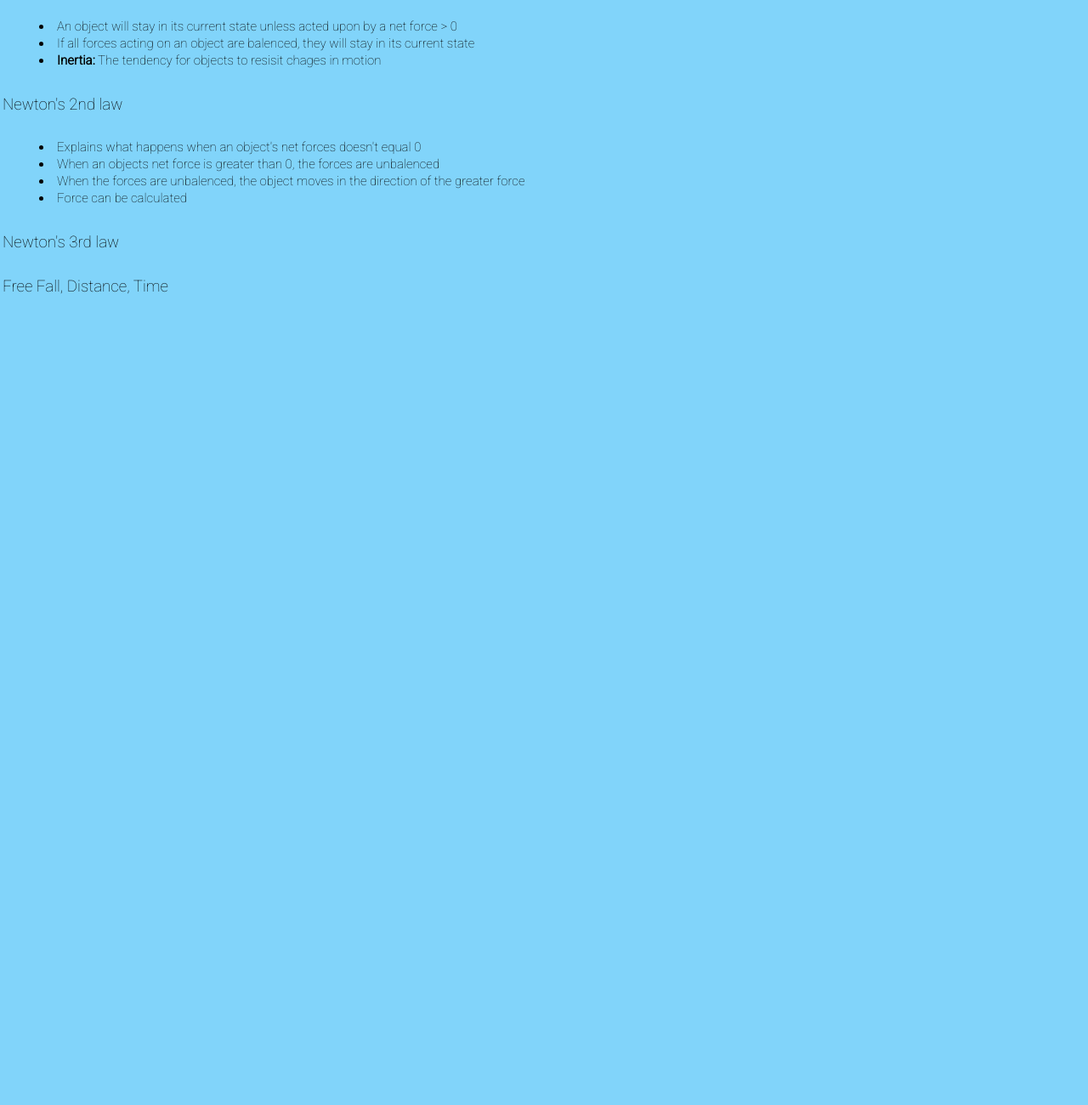
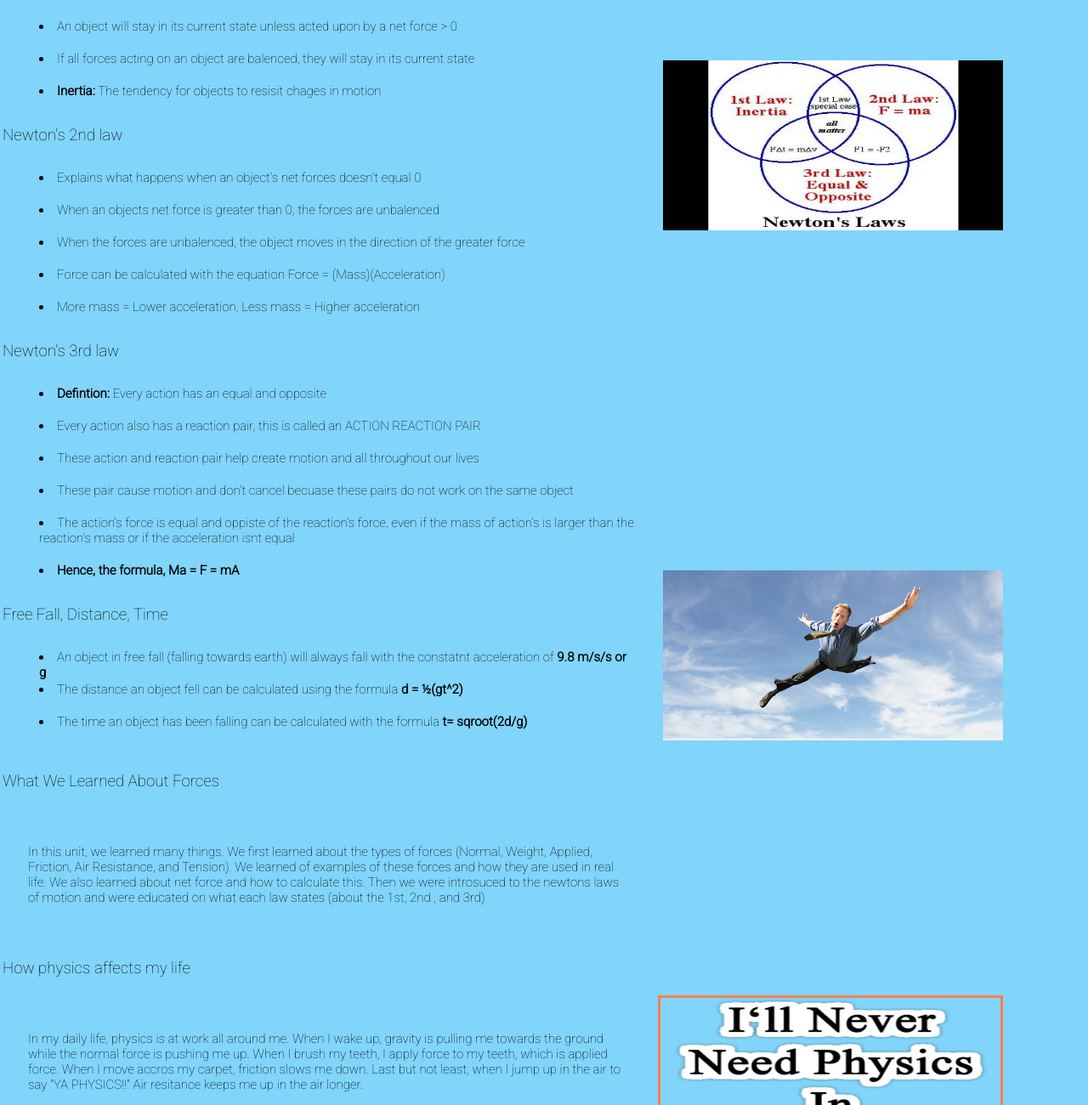
Before and after one commit to lcemerald11/Physical-science, a plain HTML site: page index.html in a window 1280 px wide. Shown: the part 729-2029 px from the top of the page at 85% size. Before the commit the page ends 1107 px from the top, so only its background shows below. Drawn offline with Linux system fonts and the light colour scheme.

Commit message:
finished product

```diff
--- a/index.html
+++ b/index.html
@@ -54,10 +54,12 @@
           An object will stay in its current state unless
           acted upon by a net force > 0
       </li>
+      <br>
       <li>
         If all forces acting on an object are balenced, they will stay in its
           current state
       </li>
+      <br>
       <li>
         <b>Inertia:</b> The tendency for objects to resisit chages in motion
       </li>
@@ -67,27 +69,79 @@
     <h3>Newton's 2nd law</h3>
     <ul>
       <li>Explains what happens when an object's net forces doesn't equal 0</li>
+      <br>
       <li>When an objects net force is greater than 0, the forces are unbalenced</li>
+      <br>
       <li>When the forces are unbalenced, the object moves in the direction of the greater
       force</li>
-      <li>Force can be calculated</li>
+      <br>
+      <li>Force can be calculated with the equation Force = (Mass)(Acceleration)</li>
+      <br>
+      <li>More mass = Lower acceleration, Less mass = Higher acceleration</li>
     </ul>
   </div>
   <div class="3rd law">
     <h3>Newton's 3rd law</h3>
+    <ul>
+      <li><b>Defintion:</b> Every action has an equal and opposite</li>
+      <br>
+      <li>Every action also has a reaction pair, this is called an ACTION REACTION PAIR</li>
+      <br>
+      <li>These action and reaction pair help create motion and all throughout our lives</li>
+      <br>
+      <li>These pair cause motion and don't cancel becuase these pairs do not work on the same
+      object</li>
+      <br>
+      <li>The action's force is equal and oppiste of the reaction's force, even if
+         the mass of action's is larger than the reaction's mass or if the acceleration
+         isnt equal</li>
+      <br>
+      <br>
+      <li><b>Hence, the formula, Ma = F = mA</b></li>
+    </ul>
   </div>
   <div class="freeFall">
     <h3>Free Fall, Distance, Time </h3>
+    <ul>
+      <li>An object in free fall (falling towards earth) will always fall with the
+        constatnt acceleration of <b>9.8 m/s/s or g</b> </li>
+        <br>
+      <li>The distance an object fell can be calculated using the formula <b>d = ½(gt^2)</b> </li>
+      <br>
+      <li>The time an object has been falling can be calculated with the formula <b>t= sqroot(2d/g)</b> </li>
+      <br>
+    </ul>
   </div>
-  <div class="graphics">
+  <div>
     <img id='pushpull' src="pushPull.jpg" alt="This shows pushing and pulling" >
+    <img id="lawsGraph" src="lawsGraph.jpg" alt="This shows a Venn Diagram of Newton's three laws"
+    width="200" height="100">
+    <img id ="quote" src="quote.png" alt="physics quote" width="200" height="100">
+    <img id ="falling" src="falling.png" alt="guy falling" width="200" height="100">
   </div>
   <div class="reflection">
-
+    <h3>What We Learned About Forces</h3>
+    <br>
+    <p>In this unit, we learned many things. We first learned about the types of
+      forces (Normal, Weight, Applied, Friction, Air Resistance, and Tension).
+      We learned of examples of these forces and how they are used in real life. We also
+      learned about net force and how to calculate this. Then we were introsuced to the
+      newtons laws of motion and were educated on what each law states (about the 1st, 2nd
+      , and 3rd)</p>
+      <br>
   </div>
   <div class="phyInLife">
+    <h3>How physics affects my life</h3>
+    <br>
+    <p>In my daily life, physics is at work all around me. When I wake up, gravity
+      is pulling me towards the ground while the normal force is pushing me up. When I brush
+      my teeth, I apply force to my teeth, which is applied force. When I move accros my carpet,
+      friction slows me down. Last but not least, when I jump up in the air to say "YA PHYSICS!!"
+      Air resitance keeps me up in the air longer.</p>
+  </div>
 
-  </div>
+
+
 
 </body>
 
--- a/styles.css
+++ b/styles.css
@@ -22,6 +22,8 @@ p {
   font-family: 'Roboto', sans-serif;
   font-weight: 100;
   font-size: 15px;
+  width: 700px;
+  margin-left: 30px;
 }
 b{
   font-family: 'Roboto', sans-serif;
@@ -53,3 +55,25 @@ h3 {
   margin-bottom: 30px;
   padding-right: 300px;
 }
+#lawsGraph {
+  position: absolute;
+  top: 800px;
+  right: 100px;
+  width: 400px;
+  height: 200px;
+  }
+#quote {
+  position: absolute;
+  top: 1900px;
+  right: 100px;
+  width: 400px;
+  height: 200px;
+  border: 3px solid coral;
+}
+#falling {
+  position: absolute;
+  top: 1400px;
+  right: 100px;
+  width: 400px;
+  height: 200px;
+}
```
Also changed, not shown: falling.png (added), lawsGraph.jpg (added), quote.png (added).
